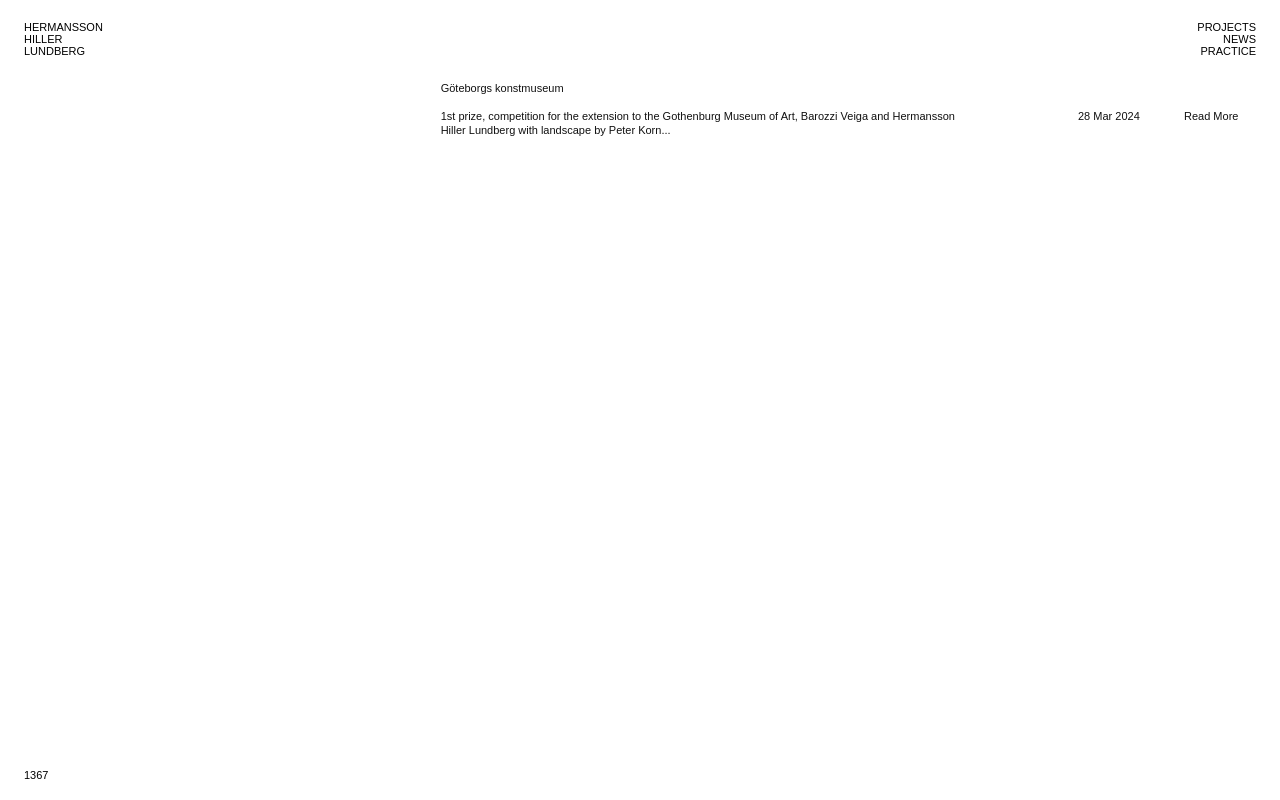
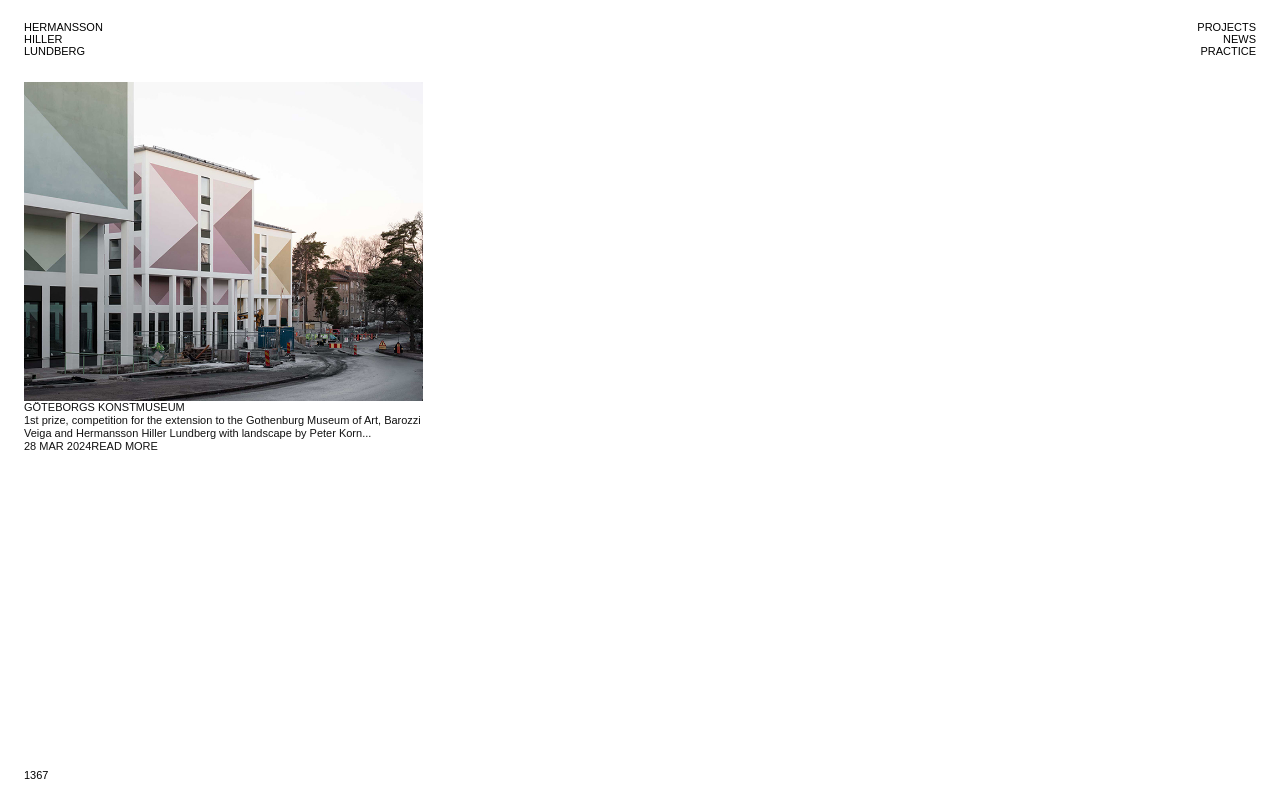
Before and after one commit to LvidSolutions/HHL-replica, a Next.js app: page /news in a window 1280 px wide. Built offline with nearby package versions, Linux system fonts and the light colour scheme.

Commit message:
Match news page visual structure

```diff
--- a/app/news/page.tsx
+++ b/app/news/page.tsx
@@ -1,25 +1,22 @@
-const items = [
-  {
-    title: "Göteborgs konstmuseum",
-    excerpt: "1st prize, competition for the extension to the Gothenburg Museum of Art, Barozzi Veiga and Hermansson Hiller Lundberg with landscape by Peter Korn...",
-    date: "28 Mar 2024",
-  },
-];
+const item = {
+  title: "GÖTEBORGS KONSTMUSEUM",
+  excerpt: "1st prize, competition for the extension to the Gothenburg Museum of Art, Barozzi Veiga and Hermansson Hiller Lundberg with landscape by Peter Korn...",
+  date: "28 MAR 2024",
+  image: "/projects/goteborgs-konstmuseum/tr-01.jpg",
+};
 
 export default function NewsPage() {
   return (
     <main className="news-page text-page">
-      <h1 className="screen-reader-only">News</h1>
-      <section className="news-list" aria-label="News">
-        {items.map((item) => (
-          <article className="news-item" key={item.title}>
-            <h2>{item.title}</h2>
-            <p>{item.excerpt}</p>
-            <time>{item.date}</time>
-            <span>Read More</span>
-          </article>
-        ))}
-      </section>
+      <article className="news-feature">
+        <img src={item.image} alt={item.title} />
+        <h1>{item.title}</h1>
+        <p>{item.excerpt}</p>
+        <div className="news-meta">
+          <time>{item.date}</time>
+          <span>READ MORE</span>
+        </div>
+      </article>
       <span className="page-counter">1367</span>
     </main>
   );
```
